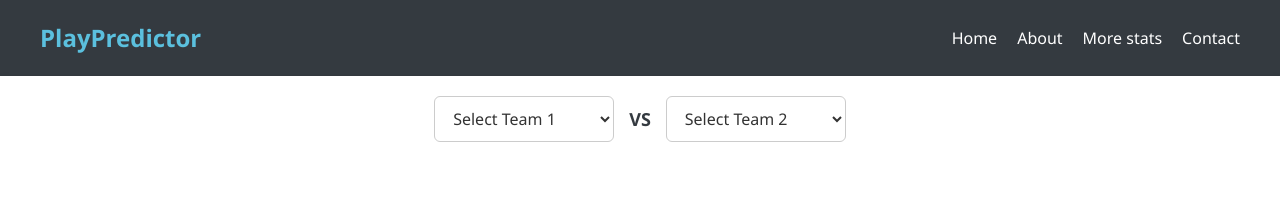
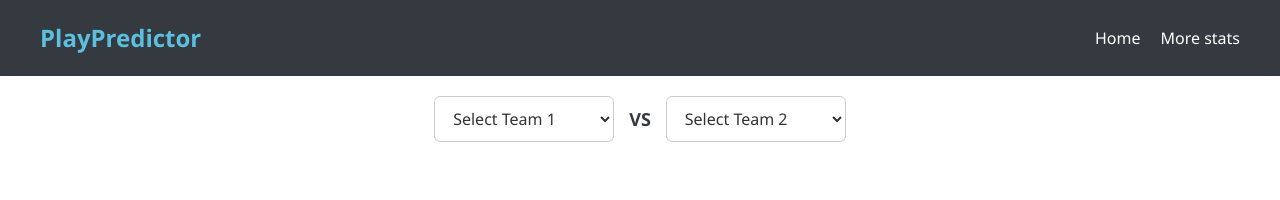
Before and after one commit to marco12893/Proyek-Akhir-AIML, a Flask app: template Proyek Akhir/templates/starting_page.html in a window 1280 px wide. Shown: the top 200 px of the page. Run offline with Flask 3, Linux system fonts and the light colour scheme; the template is opened without the code that fills it, so the values that code supplies are empty; parts of the project's set-up code (start-up, migrations or seed data) failed here and were passed over; grey boxes are pictures that could not be loaded.

Commit message:
Ngilangin menu contact dan about

```diff
--- a/Proyek Akhir/templates/starting_page.html
+++ b/Proyek Akhir/templates/starting_page.html
@@ -160,9 +160,7 @@
   <!-- Navigation Menu --> <!--MORE STATS ITU BUAT KE ROUTE STATS FOR NERDS-->
   <nav style="display: flex; gap: 20px;">
     <a href="/" style="color: #fff; text-decoration: none; font-size: 16px;">Home</a>
-    <a href="#" style="color: #fff; text-decoration: none; font-size: 16px;">About</a>
     <a href="/statsfornerds" style="color: #fff; text-decoration: none; font-size: 16px;">More stats</a>
-    <a href="#" style="color: #fff; text-decoration: none; font-size: 16px;">Contact</a>
   </nav>
 </header>
 
```
